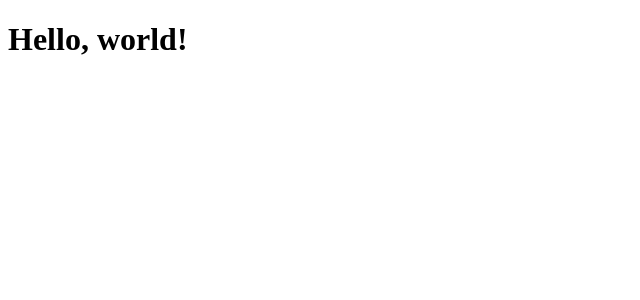
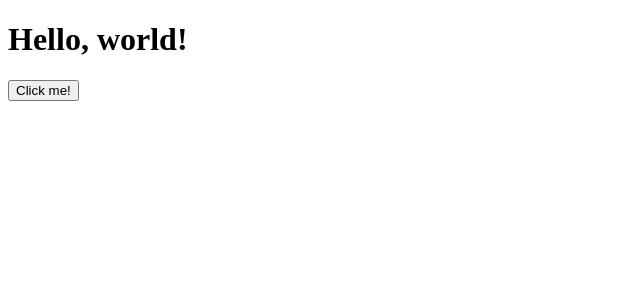
Before and after one commit to davidklempfner1/unihockey, a Next.js app: page / in a window 1280 px wide. Shown: the top 300 px of the page, without its empty margins (0-640 px from the left). Built offline with nearby package versions, Linux system fonts and the light colour scheme.

Commit message:
Changing server to client component.

```diff
--- a/src/app/page.tsx
+++ b/src/app/page.tsx
@@ -1,3 +1,10 @@
+'use client';
+
 export default function Page() {
-    return <h1>Hello, world!</h1>;
-  }
+    return (
+        <>
+            <h1>Hello, world!</h1>
+            <button onClick={() => alert('Hello, world!')}>Click me!</button>
+        </>
+    );
+}
```
